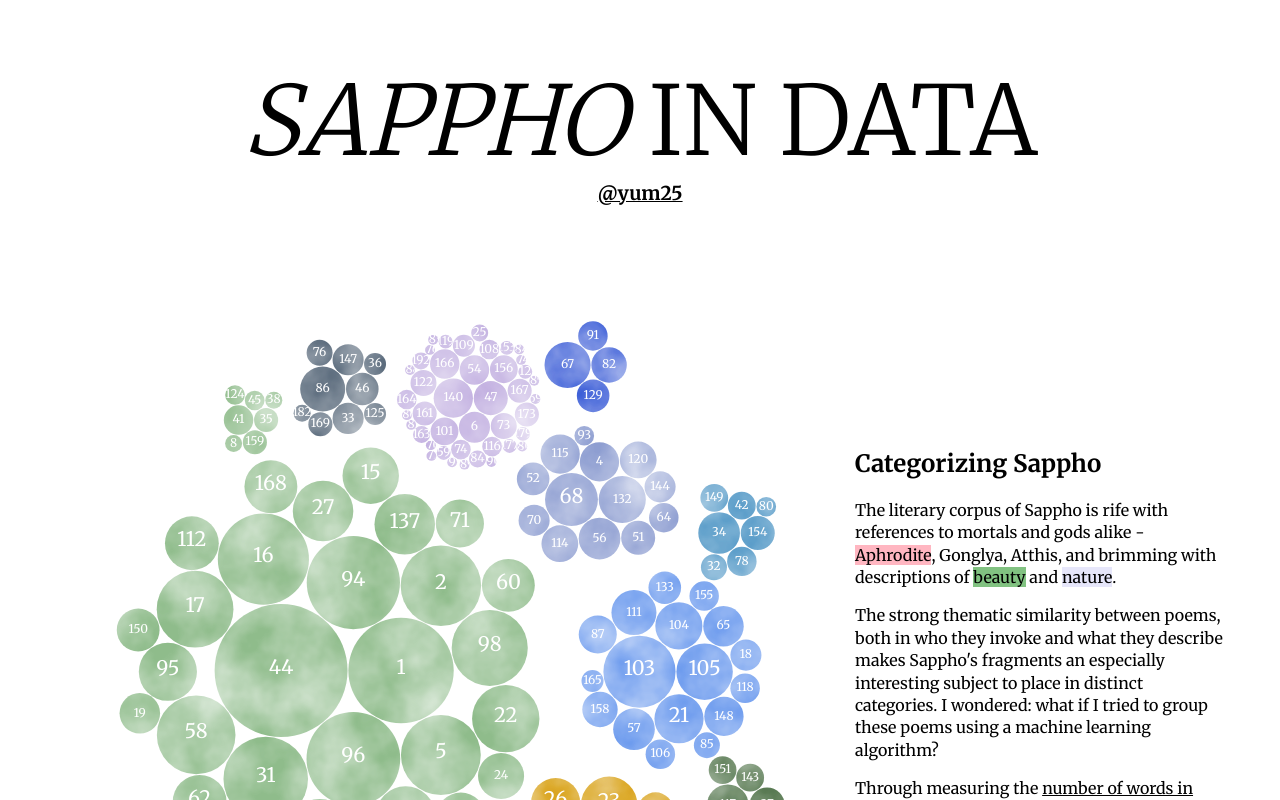
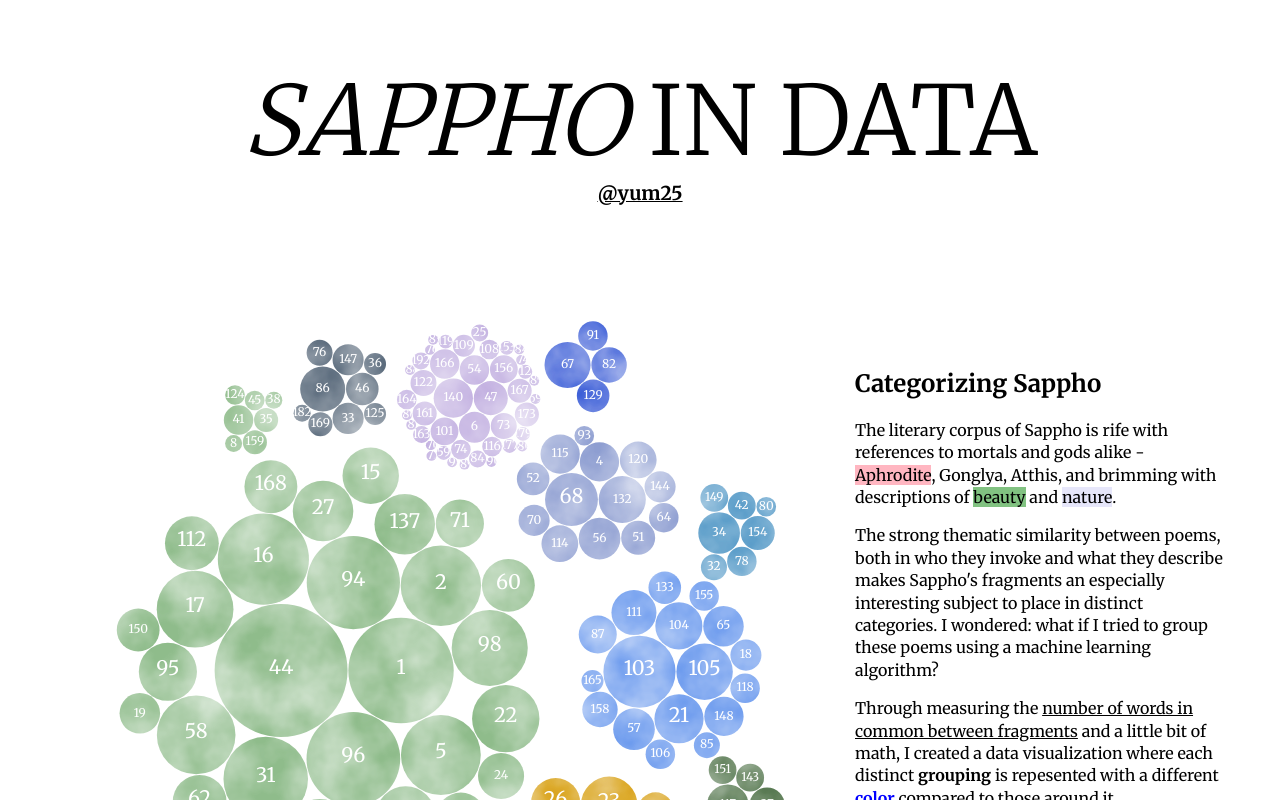
Before and after one commit to yum25/sappho-in-data, a SvelteKit app: page / in a window 1280 px wide. Shown: the top 800 px of the page. Built offline with nearby package versions, Linux system fonts and the light colour scheme.

Commit message:
greater offset

```diff
--- a/src/routes/+page.svelte
+++ b/src/routes/+page.svelte
@@ -170,7 +170,7 @@
 		</div>
 		<div
 			class="scroll-step-container scroll-stack"
-			style="transform: translateY(-80vh); pointer-events: none;"
+			style="transform: translateY(-90vh); pointer-events: none;"
 		>
 			<div class="offset-svg" aria-hidden="true"></div>
 			<div id="scroll-steps">
```
